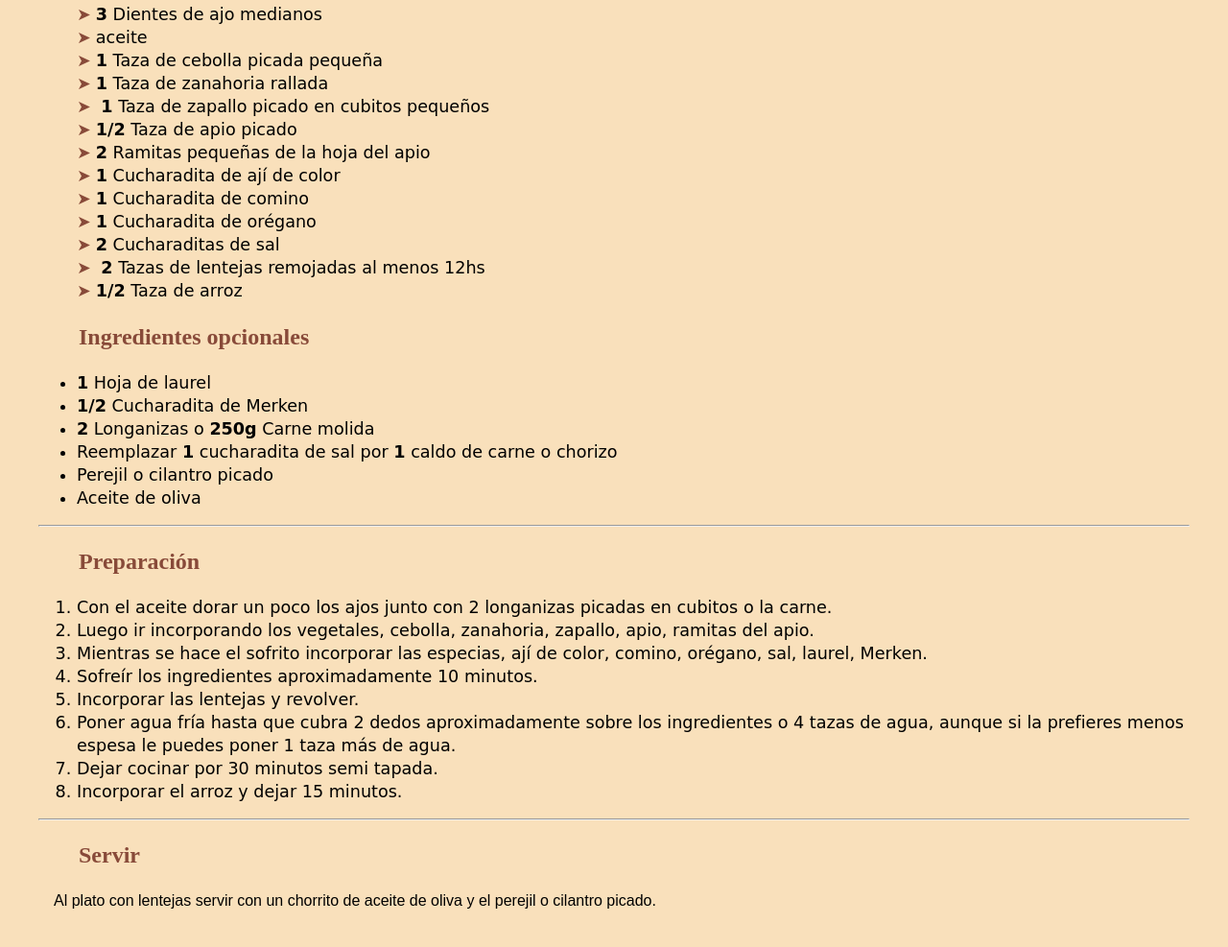
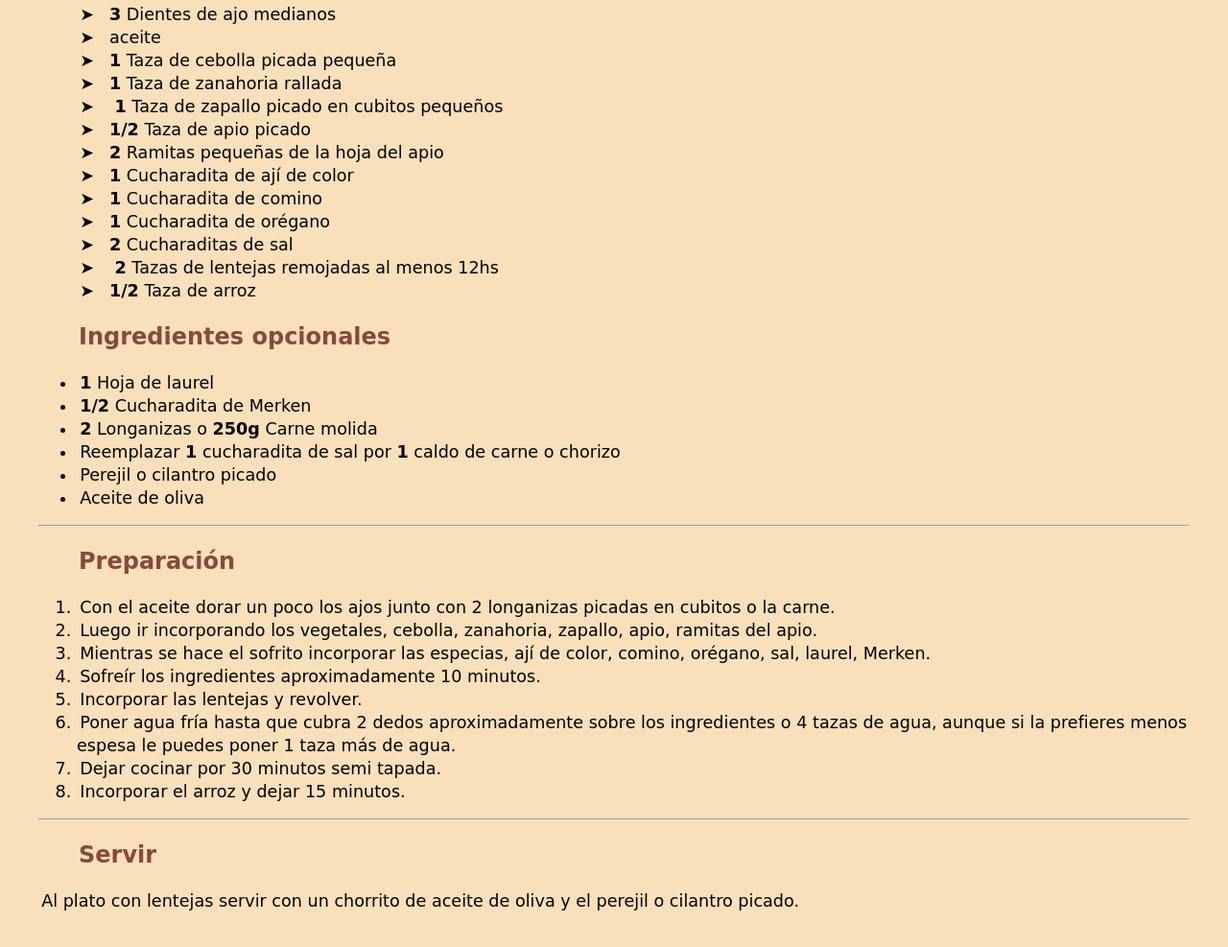
Before and after one commit to Nagthis/Mis-recetas, a plain HTML site: page index.html in a window 1280 px wide. Shown: the part 297-1284 px from the top of the page at 96% size. Drawn offline with Linux system fonts and the light colour scheme.

Commit message:
cambio de letra

```diff
--- a/style.css
+++ b/style.css
@@ -43,11 +43,13 @@ h3 {
     font-weight: bold;
     text-indent: 2.625rem;
     font-size: 1.5rem;
+    font-family: Cursive;
 }
 
 li {
     font-family: Cursive;
     font-size: 1.1rem;
+    text-indent: 0.2rem;
 }
 
 .li-text-style {
@@ -62,6 +64,9 @@ p {
 .p-style {
     font-weight: normal;
     font-family: Arial, Helvetica, sans-serif;
+    font-family: Cursive;
+    font-size: 1.1rem;
+    text-indent: 0.2rem;
 }
 
 .arrow-list {
@@ -70,8 +75,8 @@ p {
 
 .arrow-list li::before {
     content: "➤";
-    margin-right: 5px;
-    Color: #884a39;
+    margin-right: 1rem;
+    Color: black;
 }
 
 /* html {
```
